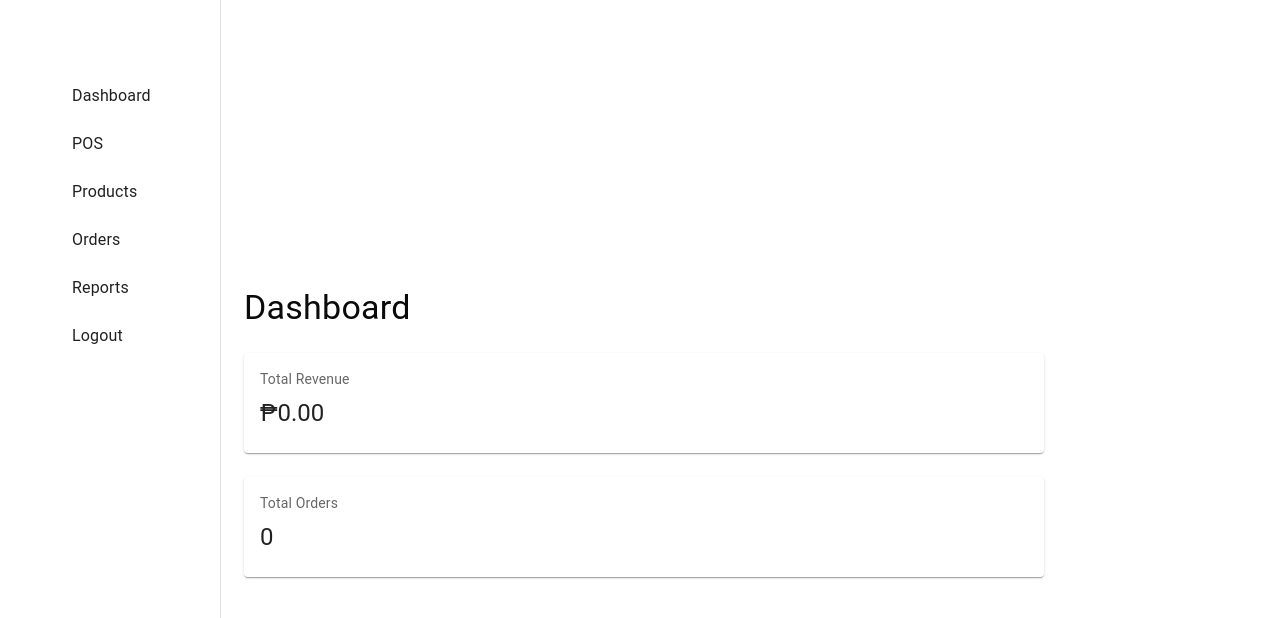
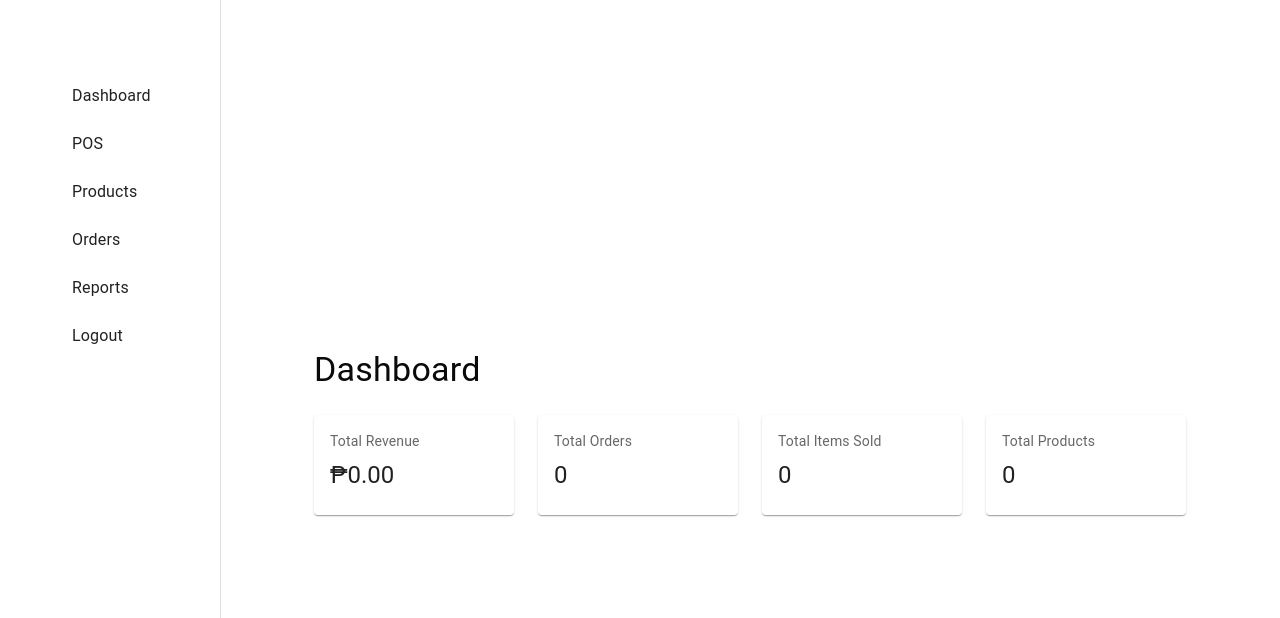
Before and after one commit to giyosphere/Project-101, a React (Vite) app in the folder my-react-app/: page /dashboard in a window 1280 px wide. Shown: the top 618 px of the page. Built offline with nearby package versions, Linux system fonts and the light colour scheme; some icons are missing.

Commit message:
Fixing the card for dashboard components and also adding the content for dashboard

```diff
--- a/my-react-app/src/components/products/ProductCards.jsx
+++ b/my-react-app/src/components/products/ProductCards.jsx
@@ -20,7 +20,7 @@ export default function ProductCard({ name, price, stock }) {
         </Typography>
       </CardContent>
       <CardActions>
-        <BuWtton label="Edit" variant="outlined" />
+        <Button label="Edit" variant="outlined" />
         <Button label="Delete" variant="text" />
       </CardActions>
     </Card>
--- a/my-react-app/src/components/products/ProductList.jsx
+++ b/my-react-app/src/components/products/ProductList.jsx
@@ -11,9 +11,9 @@ const sampleProducts = [
   { id: 6, name: 'Product 6', price: 850, stock: 16 },
   { id: 7, name: 'Product 7', price: 326, stock: 8 },
   { id: 8, name: 'Product 8', price: 150, stock: 2},
-  { id: 8, name: 'Product 8', price: 150, stock: 2},
-  { id: 8, name: 'Product 8', price: 150, stock: 2},
-  { id: 8, name: 'Product 8', price: 150, stock: 2}
+  { id: 9, name: 'Product 8', price: 150, stock: 2},
+  { id: 10, name: 'Product 8', price: 150, stock: 2},
+  { id: 11, name: 'Product 8', price: 150, stock: 2}
 
 ];
 
--- a/my-react-app/src/pages/DashboardPage.jsx
+++ b/my-react-app/src/pages/DashboardPage.jsx
@@ -3,11 +3,14 @@ import Box from '@mui/material/Box';
 import Typography from '@mui/material/Typography';
 import Card from '@mui/material/Card';
 import CardContent from '@mui/material/CardContent';
+
 import Layout from '../components/common/Layout';
 
 const stats = [
   { label: 'Total Revenue', value: '₱0.00' },
   { label: 'Total Orders', value: '0' },
+  { label: 'Total Items Sold', value: '0'},
+  { label: 'Total Products', value: '0'}
 ];
 
 export default function DashboardPage() {
@@ -17,7 +20,7 @@ export default function DashboardPage() {
 
       <Box sx={{ display: 'flex', gap: 3, flexWrap: 'wrap'}}>
         {stats.map((stat) => (
-          <Card key={stat.label} sx={{ minWidth: 800 }}>
+          <Card key={stat.label} sx={{ minWidth: 200 }}>
             <CardContent>
               <Typography variant="body2" color="text.secondary">
                 {stat.label}
```
